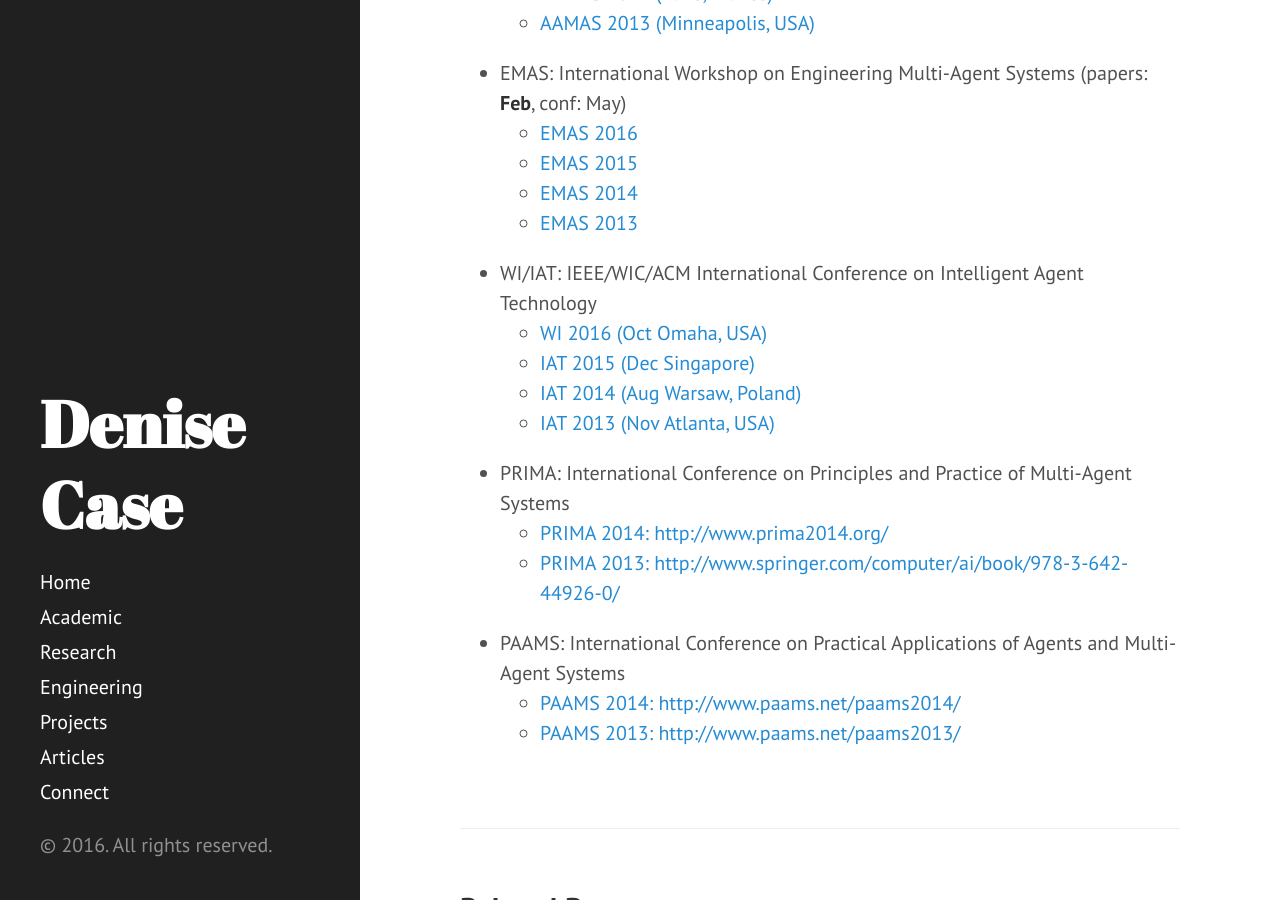
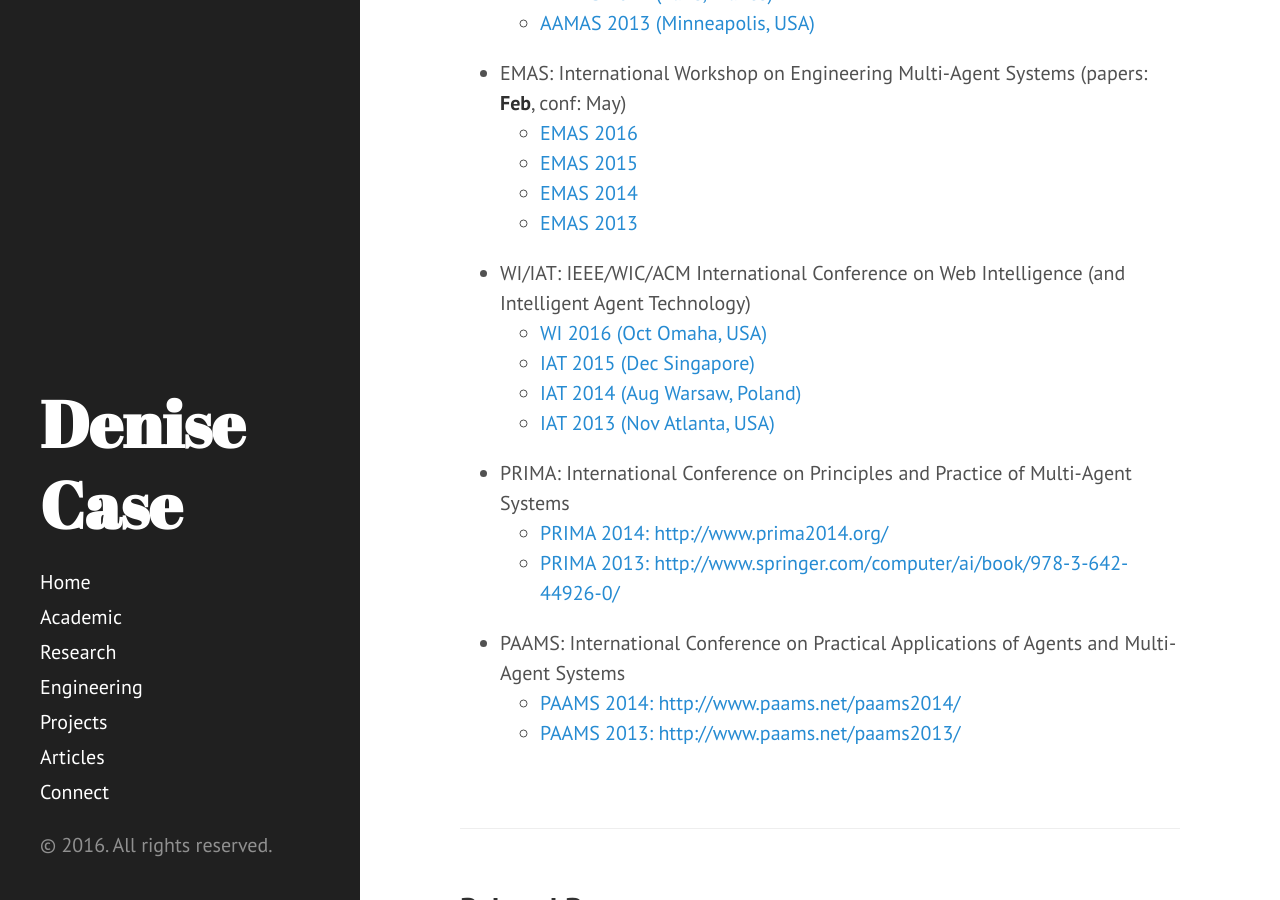
Before and after one commit to denisecase/denisecase.github.io, a Jekyll site: the page built from _posts/2013-12-01-agent-conf.md, in a window 1280 px wide and 900 px high, scrolled down 432 px. Built offline with Jekyll 4.4.1, drawn with Linux system fonts in a browser that asks for light colours; comment, search, counter and statistics services are not loaded.

Commit message:
conf embedded in WI

```diff
--- a/_posts/2013-12-01-agent-conf.md
+++ b/_posts/2013-12-01-agent-conf.md
@@ -16,7 +16,7 @@
     *   [EMAS 2015](http://www.di.unito.it/~baldoni/EMAS2015/)
     *   [EMAS 2014](http://emas14.wordpress.com/)
     *   [EMAS 2013](http://www.springer.com/computer/ai/book/978-3-642-45342-7)
-*   WI/IAT: IEEE/WIC/ACM International Conference on Intelligent Agent Technology
+*   WI/IAT: IEEE/WIC/ACM International Conference on Web Intelligence (and Intelligent Agent Technology)
     *   [WI 2016 (Oct Omaha, USA)](https://wibih.unomaha.edu/)
     *   [IAT 2015 (Dec Singapore)](http://wi-iat15.ntulily.org/)
     *   [IAT 2014 (Aug Warsaw, Poland)](http://wic2014.mimuw.edu.pl/iat/homepage)
```
